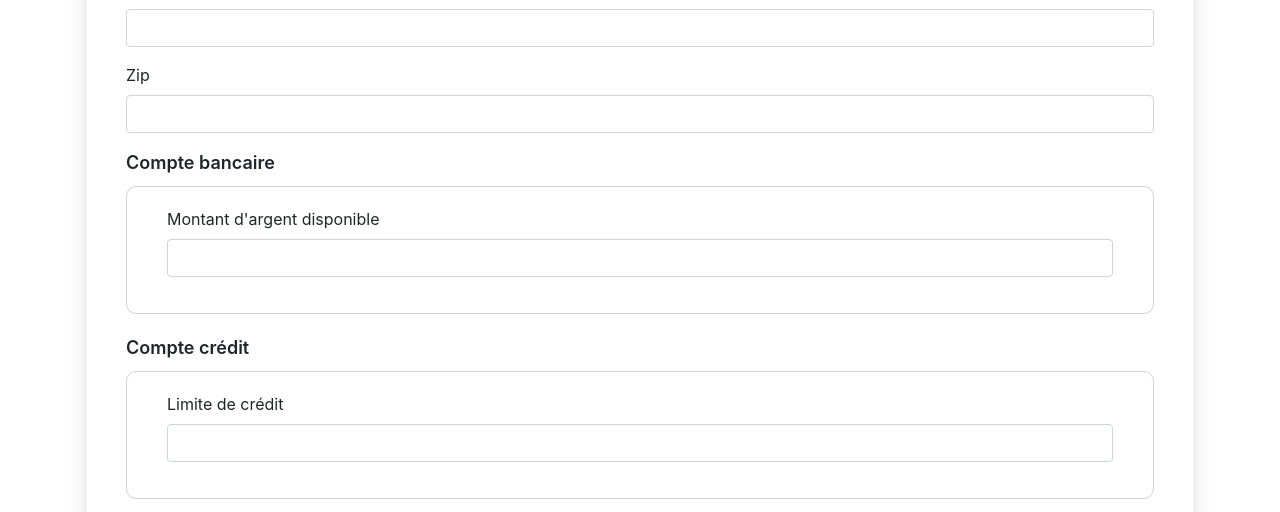
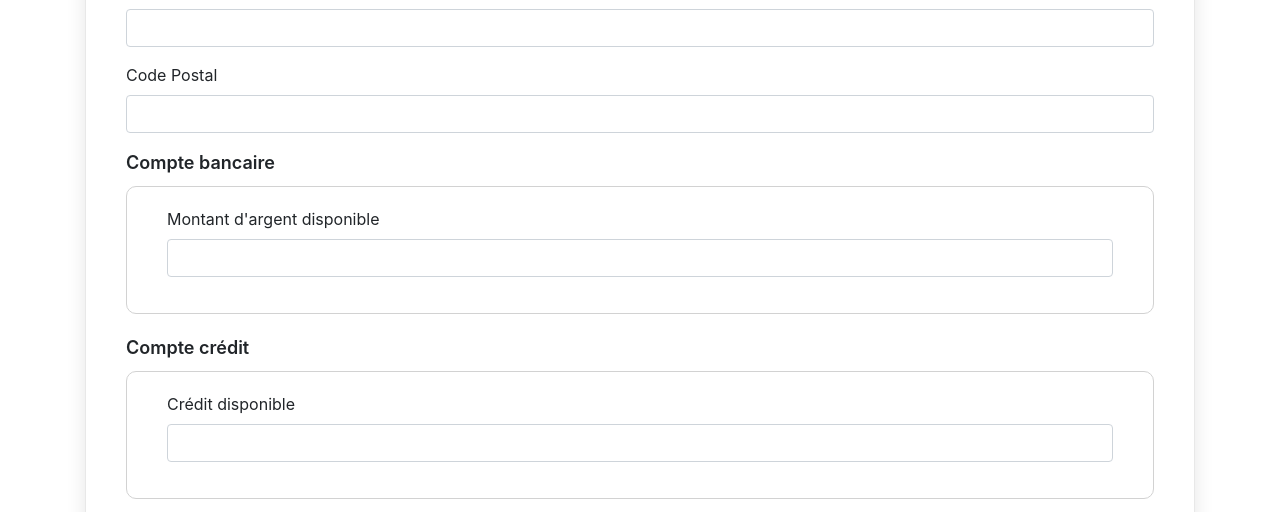
Before and after one commit to gti525/h19-banque-1, a Vue app in the folder vue-springboot/: page /createUser in a window 1280 px wide. Shown: the part 1756-2268 px from the top of the page. Built offline with nearby package versions, Linux system fonts and the light colour scheme.

Commit message:
Changement de zip et changement dans clientHome pour la limite de crédit

```diff
--- a/vue-springboot/src/components/CreateUser.vue
+++ b/vue-springboot/src/components/CreateUser.vue
@@ -128,7 +128,7 @@
                     <input id="country" type="text" v-model="country" name="country" class="form-control">
                 </div>
                 <div class="form-group">
-                    <label for="zip">Zip</label>
+                    <label for="zip">Code Postal</label>
                     <input id="zip" type="zip" v-model="zip" name="zip" class="form-control">
                 </div>
                 <div class="panel-section">
@@ -145,24 +145,26 @@
                 <div class="panel-section">
                     <div class="panel-title">Compte crédit</div>
                     <div class="panel-content">
-                        <div class="form-group">
-                            <label for="amount-avail">Limite de crédit</label>
+                       <!-- <div class="form-group">
+                            <label for="creditLimit">Limite de crédit</label>
                             <input
+                                    id="creditLimit"
                                     type="text"
                                     v-model="creditLimit"
-                                    name="amount-avail"
+                                    name="creditLimit"
                                     class="form-control"
                             >
-                        </div>
-                        <!--<div class="form-group">
-                            <label for="amount-avail">Crédit disponible</label>
+                        </div>-->
+                        <div class="form-group">
+                            <label for="creditbalanceavailable">Crédit disponible</label>
                             <input
+                                    id="creditbalanceavailable"
                                     type="text"
                                     v-model="creditbalanceavailable"
                                     name="amount-avail"
                                     class="form-control"
                             >
-                        </div>-->
+                        </div>
                     </div>
                 </div>
                 <div class="form-group clearfix">
@@ -254,7 +256,7 @@
                     firstname: this.firstname,
                     lastname: this.lastname,
                     username: this.username,
-                    creditLimit: this.creditbalanceavailable,
+                    creditLimit: this.creditLimit,
                     amount: this.amount,
                     creditbalanceavailable: this.creditbalanceavailable,
                     creditbalanceowned: this.creditbalanceowned,
--- a/vue-springboot/src/components/HomeClient.vue
+++ b/vue-springboot/src/components/HomeClient.vue
@@ -58,7 +58,7 @@
                     </tr>
                     <tr>
                         <td>Limite de la carte :</td>
-                        <td>{{ this.users.userCreditCard.amountavailable }}$</td>
+                        <td>{{ this.users.userCreditCard.creditLimit }}$</td>
                     </tr>
                     <tr>
                         <td>Montant disponible :</td>
```
